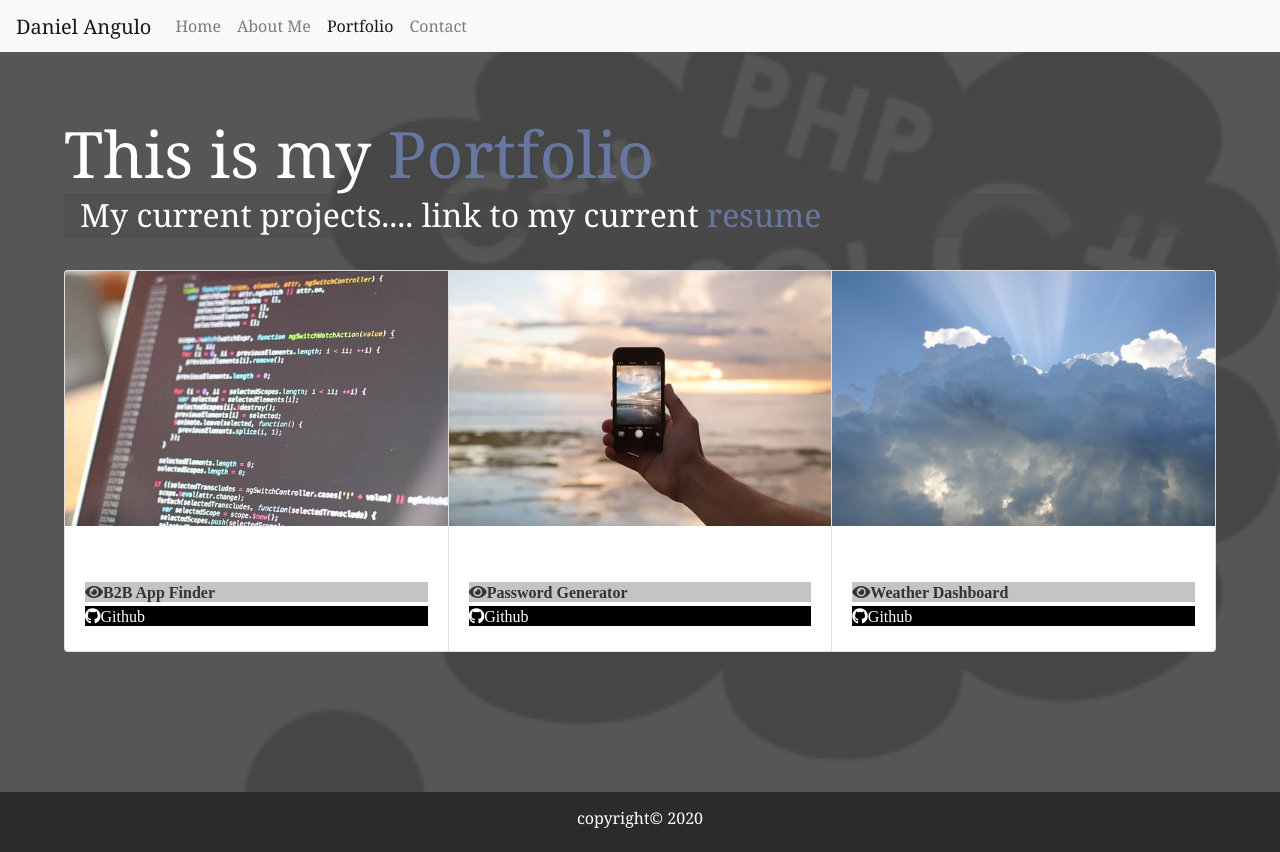
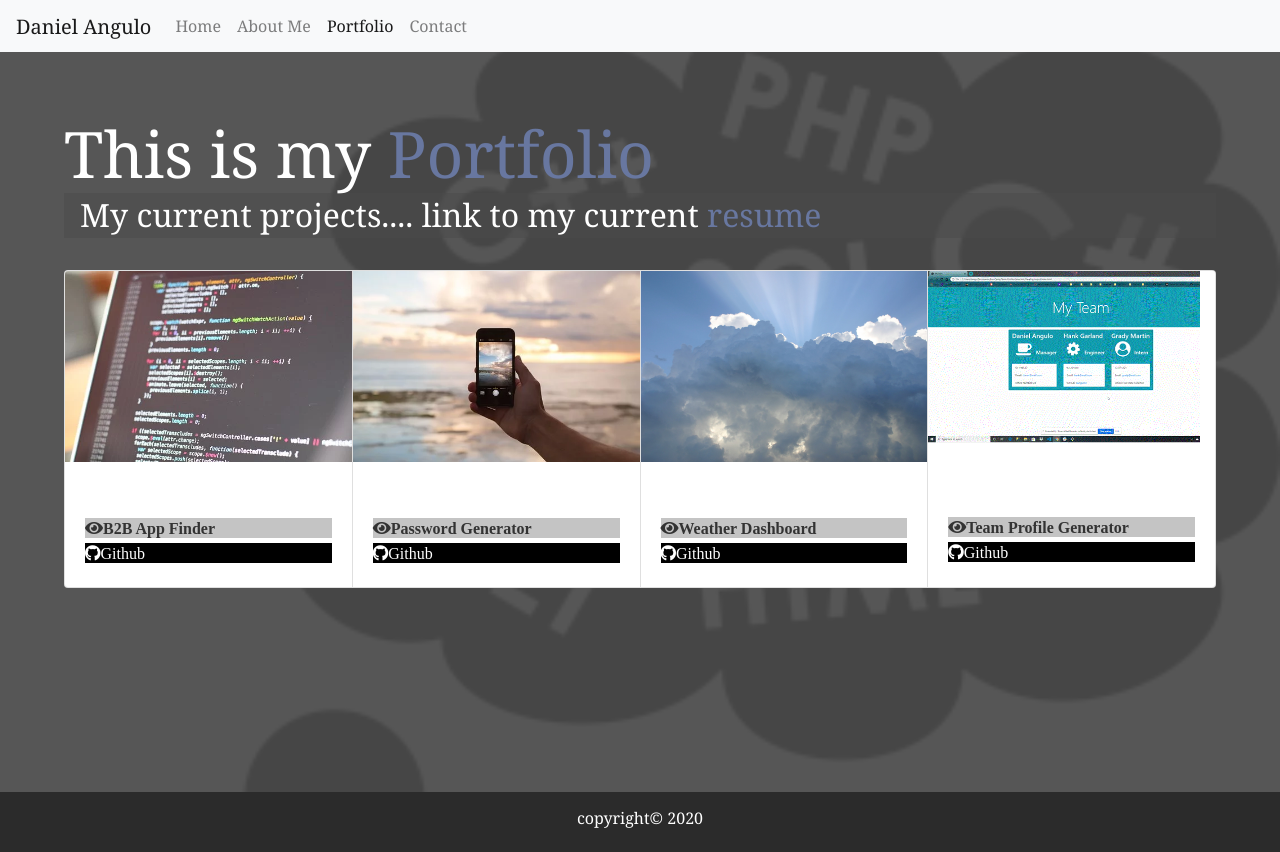
Before and after one commit to dangulo4/New-Portfolio, a website: page portfolio.html in a window 1280 px wide. Drawn offline with nearby package versions, Linux system fonts and the light colour scheme.

Commit message:
added new project Team Profile Generator

```diff
--- a/portfolio.html
+++ b/portfolio.html
@@ -110,6 +110,21 @@
           </div>
         </div>
       </div>
+      <div class="card">
+        <img id="cardImage" src="images/myteam.gif" class="card-img-top" alt="...">
+        <div class="card-body">
+          <h5 class="card-title">teamProfileGenerator</h5>
+          <div class="item">
+            <!-- <a href="#!"></a> -->
+            <a href="https://github.com/dangulo4/Team-Profile-Generator" class="btn-light">
+              <i class="fas fa-eye">Team Profile Generator</i>
+            </a>
+            <a href="https://github.com/dangulo4/Team-Profile-Generator" class="btn-dark">
+              <i class="fab fa-github">Github</i>
+            </a>
+          </div>
+        </div>
+      </div>
     </div>
 </main>
 
```
Also changed, not shown: images/myteam.gif (added).
